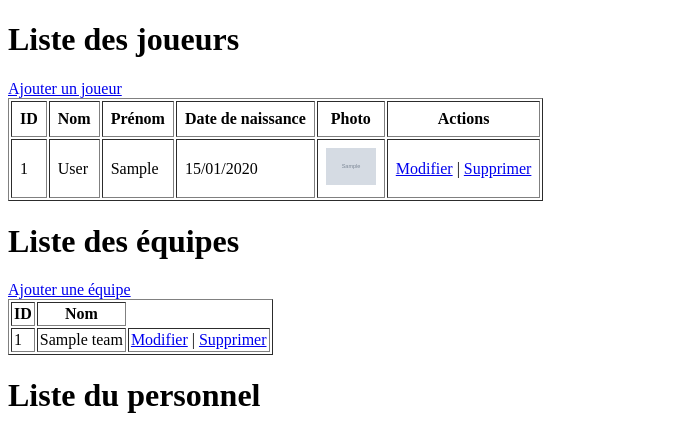
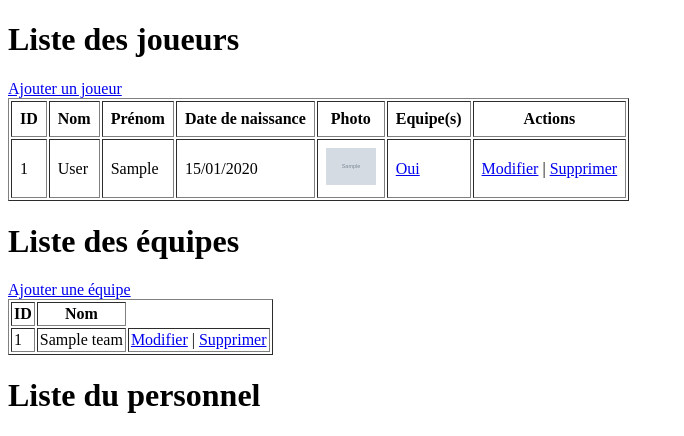
Before and after one commit to BetaCrystal/football, a PHP site: page / in a window 1280 px wide. Shown: the top 436 px of the page, without its empty margins (0-684 px from the left). Run offline with PHP 8.4, Linux system fonts and the light colour scheme; tables that the repository leaves empty hold one stand-in row (values such as "Sample post"); grey boxes marked "Sample" are stand-in pictures.

Commit message:
classe appartenance

```diff
--- /dev/null
+++ b/appartenance.php
@@ -0,0 +1,77 @@
+<?php
+require_once "joueur.php";
+require_once "equipe.php";
+
+class Appartenance{
+        public string $role;
+        public Joueur $joueur;
+        public Equipe $equipe;
+
+        public function __construct(string $role, Joueur $joueur, Equipe $equipe)
+        {
+                $this->role = $role;
+                $this->joueur = $joueur;
+                $this->equipe = $equipe;
+        }
+
+        public static function getAll(PDO $pdo): array
+        {
+                $sql = "SELECT * FROM player_has_team";
+                $stmt = $pdo->query($sql);
+                $appartenances = [];
+                while ($row = $stmt->fetch(PDO::FETCH_ASSOC)) {
+                        $joueur = Joueur::getById($pdo, $row['player_id']);
+                        $equipe = Equipe::getById($pdo, $row['team_id']);
+                        if ($joueur && $equipe) {
+                                $appartenances[] = new Appartenance($row['role'], $joueur, $equipe);
+                        }
+                }
+                return $appartenances;
+        }
+
+        public static function getById(PDO $pdo, int $playerId, int $teamId): ?Appartenance
+        {
+                $sql = "SELECT * FROM player_has_team WHERE player_id = :player_id AND team_id = :team_id";
+                $stmt = $pdo->prepare($sql);
+                $stmt->execute([':player_id' => $playerId, ':team_id' => $teamId]);
+                $row = $stmt->fetch(PDO::FETCH_ASSOC);
+                if ($row) {
+                        $joueur = Joueur::getById($pdo, $row['player_id']);
+                        $equipe = Equipe::getById($pdo, $row['team_id']);
+                        return new Appartenance($row['role'], $joueur, $equipe);
+                }
+                return null;
+        }
+
+        public static function create(PDO $pdo, int $playerId, int $teamId, string $role): void
+        {
+                $sql = "INSERT INTO player_has_team (player_id, team_id, role) VALUES (:player_id, :team_id, :role)";
+                $stmt = $pdo->prepare($sql);
+                $stmt->execute([':player_id' => $playerId, ':team_id' => $teamId, ':role' => $role]);
+        }
+
+        public static function delete(PDO $pdo, int $playerId, int $teamId): void
+        {
+                $sql = "DELETE FROM player_has_team WHERE player_id = :player_id AND team_id = :team_id";
+                $stmt = $pdo->prepare($sql);
+                $stmt->execute([':player_id' => $playerId, ':team_id' => $teamId]);
+        }
+
+        public static function update(PDO $pdo, int $playerId, int $teamId, string $role): bool
+        {
+                $sql = "UPDATE player_has_team SET role = :role, team_id = :team_id WHERE player_id = :player_id AND team_id = :team_id";
+                $stmt = $pdo->prepare($sql);
+                return $stmt->execute([':role' => $role, ':player_id' => $playerId, ':team_id' => $teamId]);
+        }
+
+        public static function hasTeam(PDO $pdo, int $playerId): string{
+                $all_appartenances = self::getAll($pdo);
+                foreach($all_appartenances as $appartenance){
+                        if($appartenance->joueur->id === $playerId){
+                                return "<a href='voir_appartenance.php'>Oui</a>";
+                        }
+                }
+                return "Non";
+        }
+}
+?>
--- a/index.php
+++ b/index.php
@@ -3,6 +3,7 @@ require_once "includes/db.php";
 require_once "equipe.php";
 require_once "joueur.php";
 require_once "personnel.php";
+require_once "appartenance.php";
 include "includes/header.php";
 
 // Récupérer les joueurs
@@ -14,6 +15,10 @@ $teams = Equipe::getAll($pdo);
 
 // Récupérer le personnel
 $staff = Personnel::getAll($pdo);
+
+
+// Récupérer les appartenances
+$appartenances = Appartenance::getAll($pdo);
 ?>
     <h1>Liste des joueurs</h1>
     <a href="ajouter_joueur.php"> Ajouter un joueur</a>
@@ -24,6 +29,7 @@ $staff = Personnel::getAll($pdo);
             <th>Prénom</th>
             <th>Date de naissance</th>
             <th>Photo</th>
+            <th>Equipe(s)</th>
             <th>Actions</th>
         </tr>
         <?php foreach ($players as $player): ?>
@@ -39,6 +45,7 @@ $staff = Personnel::getAll($pdo);
                     -
                 <?php endif; ?>
             </td>
+            <td><?= Appartenance::hasTeam($pdo, $player->id) ?></td>
             <td>
                 <a href="modifier_joueur.php?id=<?= $player->id ?>"> Modifier</a> |
                 <a href="supprimer_joueur.php?id=<?= $player->id ?>" onclick="return confirm('Supprimer ce joueur ?');"> Supprimer</a>
```
Also changed, not shown: adversaire.php (added, +7 -0 lines).
